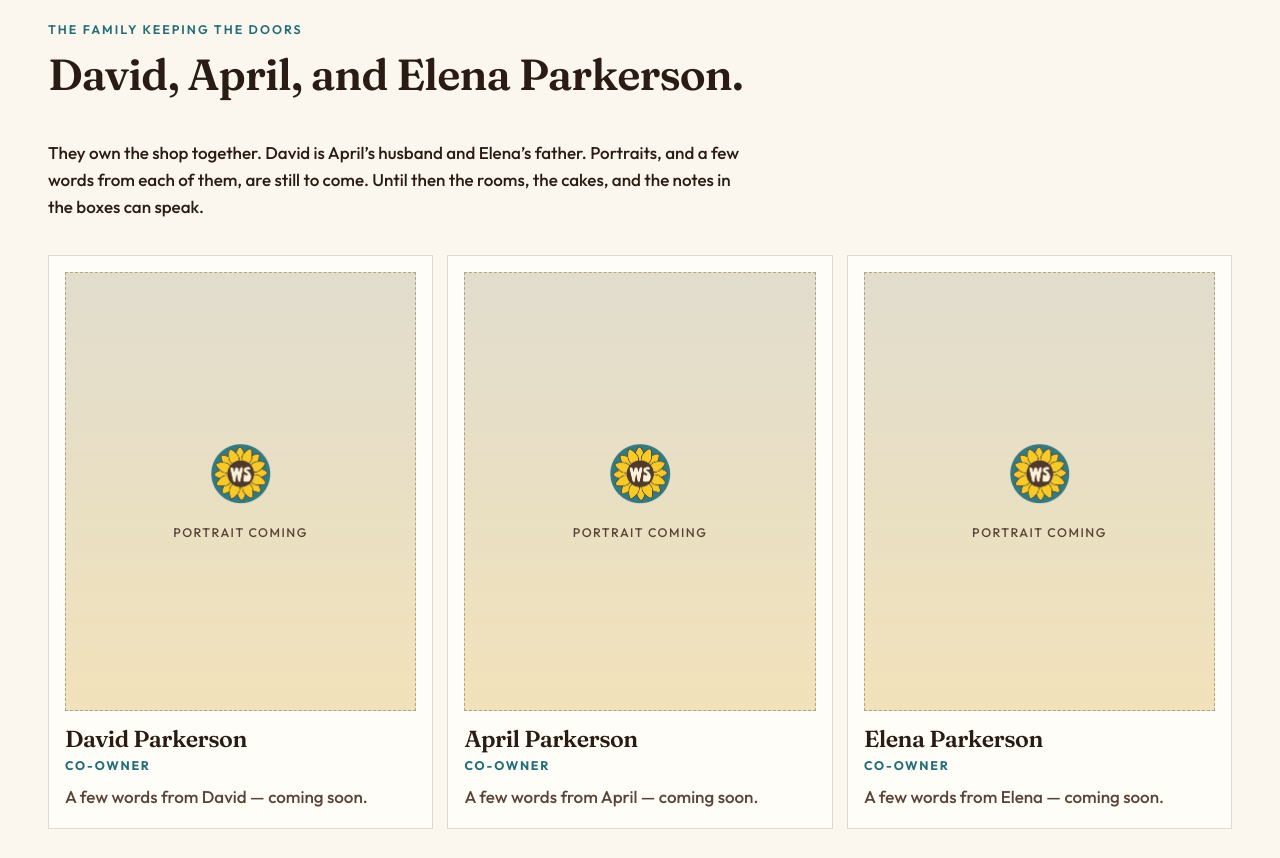
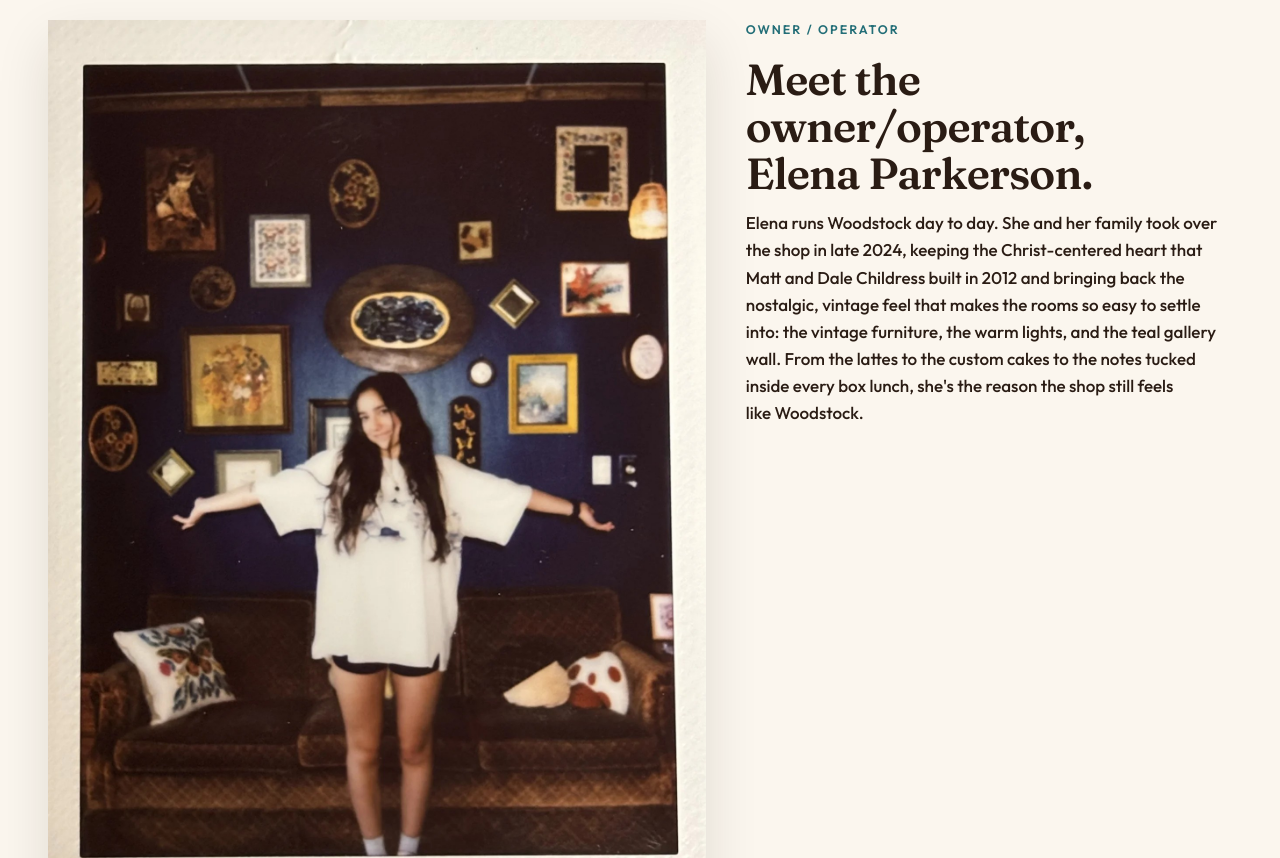
Before and after one commit to DParkerson7/woodstock-website, an Astro site: page / in a window 1280 px wide. Shown: the part 3940-4798 px from the top of the page. Built offline with nearby package versions, Linux system fonts and the light colour scheme; Astro itself is replaced by a stand-in of ours.

Commit message:
Home: feature owner/operator Elena Parkerson
Co-authored-by: DParkerson7 <DParkerson7@users.noreply.github.com>

```diff
--- a/src/data/site.ts
+++ b/src/data/site.ts
@@ -42,12 +42,6 @@ export const nav = [
   { href: '/cafe', label: 'Cafe' },
   { href: '/catering', label: 'Catering' },
   { href: '/expansion', label: 'Expansion' },
-] as const;
-
-export const owners = [
-  { name: 'David Parkerson', soon: 'A few words from David — coming soon.' },
-  { name: 'April Parkerson', soon: 'A few words from April — coming soon.' },
-  { name: 'Elena Parkerson', soon: 'A few words from Elena — coming soon.' },
 ] as const;
 
 export const cakeSizes = [
--- a/src/pages/index.astro
+++ b/src/pages/index.astro
@@ -1,7 +1,7 @@
 ---
 import Base from '../layouts/Base.astro';
 import Shot from '../components/Shot.astro';
-import { owners, shop } from '../data/site';
+import { shop } from '../data/site';
 import { asset, href } from '../lib/url';
 
 const title = 'Woodstock Coffee & Bakeshop · Jackson, Tennessee';
@@ -188,28 +188,20 @@ const description =
   </section>
 
   <section class="section" style="padding-top:0">
-    <div class="wrap">
-      <div class="section-head">
-        <p class="kicker">The family keeping the doors</p>
-        <h2>David, April, and Elena Parkerson.</h2>
+    <div class="wrap split">
+      <Shot
+        src="images/elena-parkerson.jpg"
+        width="1500"
+        height="2026"
+        group="home"
+        alt="Elena Parkerson standing in front of the teal gallery wall at Woodstock."
+      />
+      <div class="prose">
+        <p class="kicker">Owner / operator</p>
+        <h2>Meet the owner/operator, Elena Parkerson.</h2>
         <p>
-          They own the shop together. David is April’s husband and Elena’s father. Portraits, and a few words from each of them, are still to come. Until then the rooms, the cakes, and the notes in the boxes can speak.
+          Elena runs Woodstock day to day. She and her family took over the shop in late 2024, keeping the Christ-centered heart that Matt and Dale Childress built in 2012 and bringing back the nostalgic, vintage feel that makes the rooms so easy to settle into: the vintage furniture, the warm lights, and the teal gallery wall. From the lattes to the custom cakes to the notes tucked inside every box lunch, she's the reason the shop still feels like Woodstock.
         </p>
-      </div>
-      <div class="people">
-        {owners.map((person) => (
-          <article class="person">
-            <div class="portrait-slot" aria-hidden="true">
-              <div>
-                <img src={asset('images/logo-sunflower.png')} width="1080" height="1080" alt="" />
-                <span>Portrait coming</span>
-              </div>
-            </div>
-            <h3>{person.name}</h3>
-            <p class="role">Co-owner</p>
-            <p>{person.soon}</p>
-          </article>
-        ))}
       </div>
     </div>
   </section>
```
Also changed, not shown: public/images/elena-parkerson.jpg (added).
